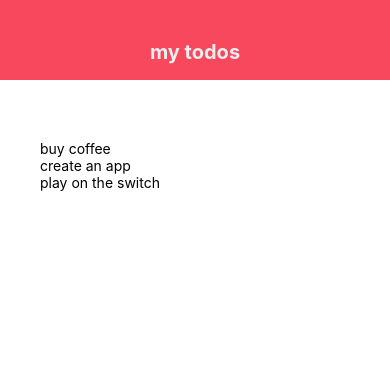
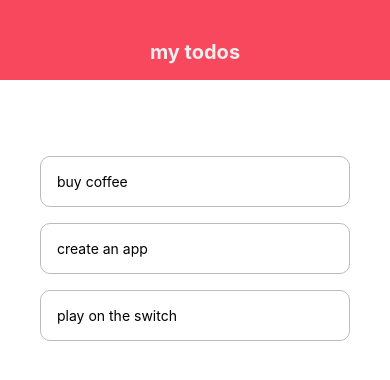
Before and after one commit to srishti-maurya/myproject, a React Native app: screen / in a window 390 px wide. Shown: the top 380 px of the page. Built offline with nearby package versions, Linux system fonts and the light colour scheme.

Commit message:
deleting items

```diff
--- a/App.js
+++ b/App.js
@@ -2,6 +2,7 @@
 import { FlatList, StyleSheet, Text, View } from "react-native";
 
 import Header from "./components/header";
+import TodoItem from "./components/todoItem";
 
 export default function App() {
   const [todos, setTodos] = useState([
@@ -9,6 +10,13 @@
     { text: "create an app", key: "2" },
     { text: "play on the switch", key: "3" },
   ]);
+
+  const pressHandler = (key) => {
+    setTodos((prevTodos) => {
+      return prevTodos.filter((todos) => todos.key != key);
+    });
+  };
+
   return (
     <View style={styles.container}>
       {/* header */}
@@ -18,7 +26,9 @@
         <View style={styles.list}>
           <FlatList
             data={todos}
-            renderItem={({ item }) => <Text>{item.text}</Text>}
+            renderItem={({ item }) => (
+              <TodoItem item={item} pressHandler={pressHandler} />
+            )}
           />
         </View>
       </View>
--- /dev/null
+++ b/components/todoItem.js
@@ -0,0 +1,21 @@
+import React from "react";
+import { View, Text, StyleSheet, TouchableOpacity } from "react-native";
+
+export default function TodoItem({ item, pressHandler }) {
+  return (
+    <TouchableOpacity onPress={() => pressHandler(item.key)}>
+      <Text style={styles.item}>{item.text}</Text>
+    </TouchableOpacity>
+  );
+}
+
+const styles = StyleSheet.create({
+  item: {
+    padding: 16,
+    marginTop: 16,
+    borderColor: "#bbb",
+    borderWidth: 1,
+
+    borderRadius: 10,
+  },
+});
```
